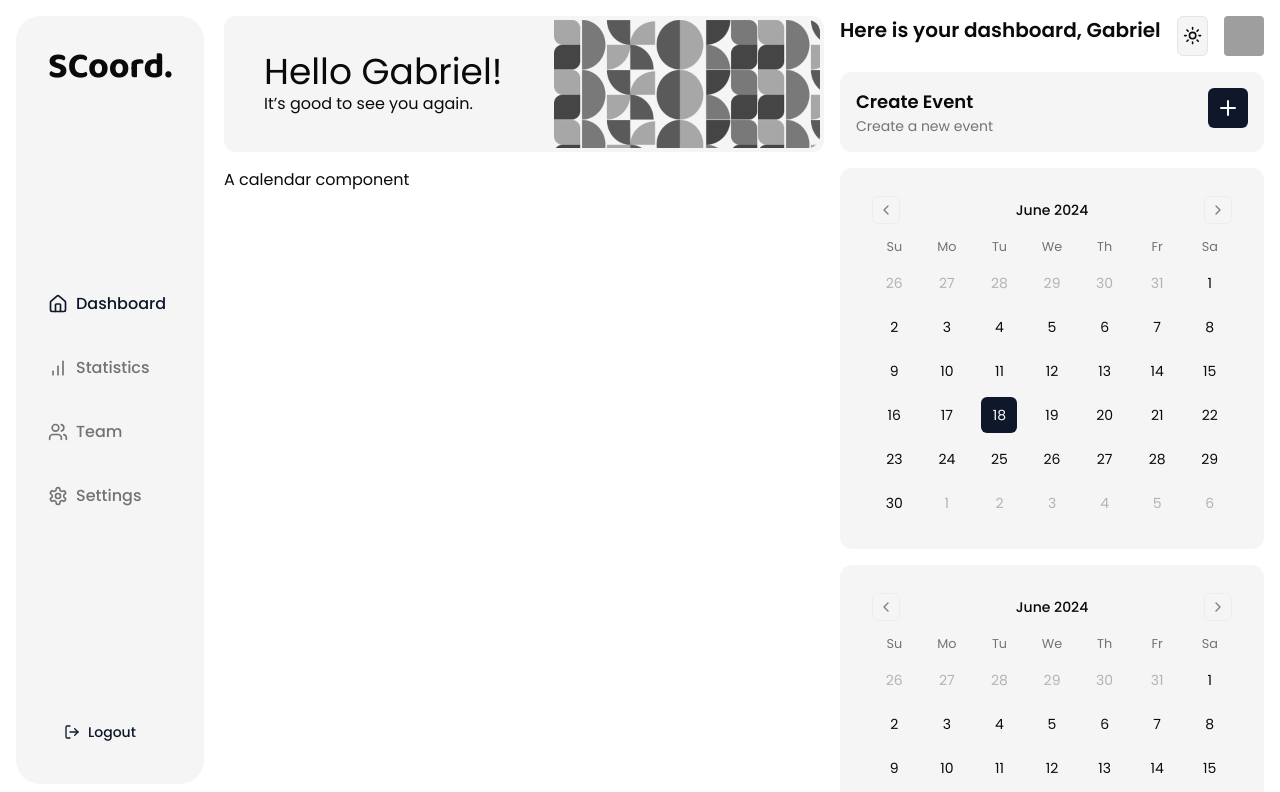
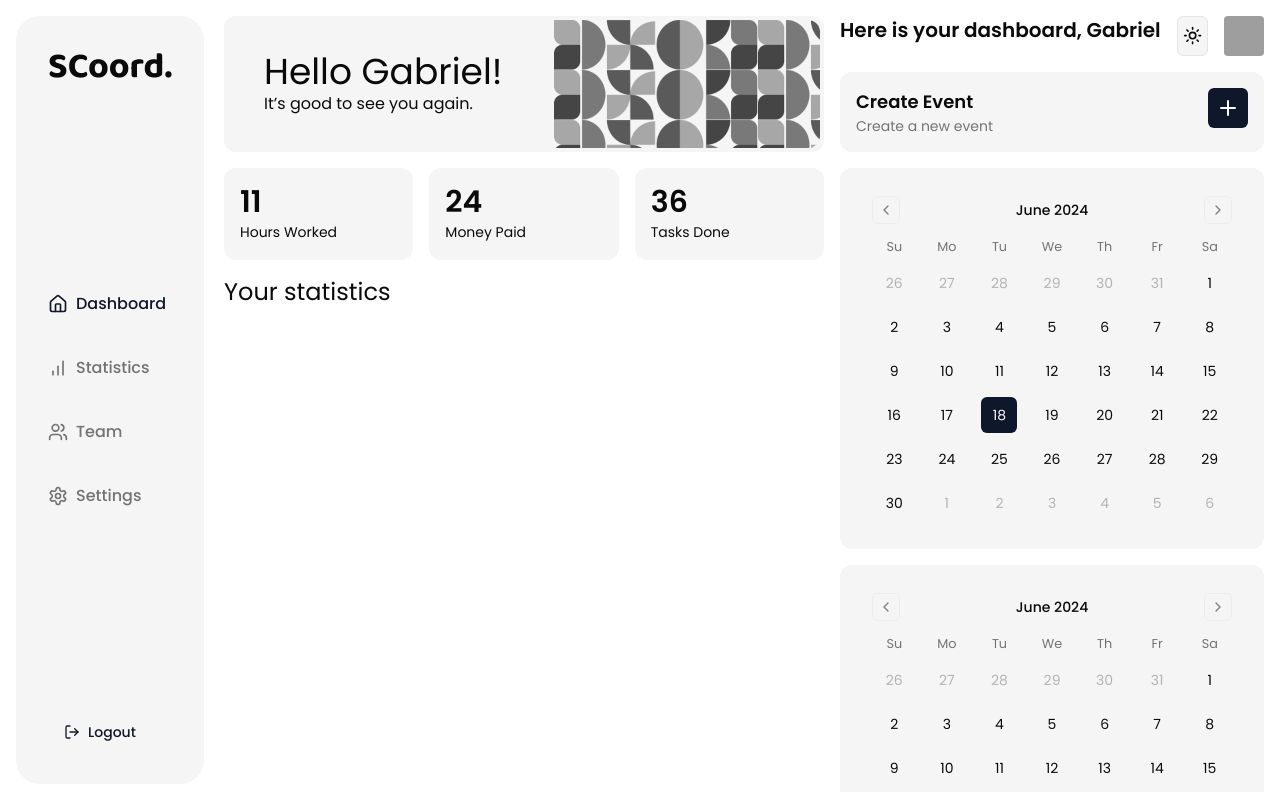
Before and after one commit to GabrielFeijo/SCoordena, a Next.js app in the folder app/: page / in a window 1280 px wide. Shown: the top 792 px of the page. Built offline with nearby package versions, Linux system fonts and the light colour scheme; grey boxes are pictures that could not be loaded.

Commit message:
feat: add card component to display statistics

```diff
--- a/app/src/app/page.tsx
+++ b/app/src/app/page.tsx
@@ -4,6 +4,7 @@ import { ModeToggle } from '@/components/mode-toogle';
 import CreateEvent from '@/components/dashboard/create-event';
 import AvatarComponent from '@/components/dashboard/avatar';
 import CalendarComponent from '@/components/dashboard/calendar-component';
+import Card from '@/components/dashboard/card';
 
 export default function Home() {
 	return (
@@ -28,10 +29,22 @@ export default function Home() {
 					</div>
 				</div>
 				<div className='grid grid-cols-1 lg:grid-cols-12 gap-4'>
-					<div className='lg:col-span-7 space-y-4 flex flex-col'>
-						<div>
-							<p>A calendar component</p>
+					<div className='lg:col-span-7 space-y-4'>
+						<div className='justify-between gap-4 flex flex-row'>
+							<Card
+								value={11}
+								description={'Hours Worked'}
+							/>
+							<Card
+								value={24}
+								description={'Money Paid'}
+							/>
+							<Card
+								value={36}
+								description={'Tasks Done'}
+							/>
 						</div>
+						<h2 className='text-2xl '>Your statistics</h2>
 					</div>
 					<div className='lg:col-span-5 space-y-4'>
 						<CalendarComponent />
--- /dev/null
+++ b/app/src/components/dashboard/card.tsx
@@ -0,0 +1,15 @@
+interface CardProps {
+	value: number;
+	description: string;
+}
+
+const Card = ({ value, description }: CardProps) => {
+	return (
+		<div className='bg-secondary rounded-xl p-4 w-full h-fit text-left'>
+			<h3 className='text-3xl font-semibold'>{value}</h3>
+			<span className='text-sm'>{description}</span>
+		</div>
+	);
+};
+
+export default Card;
```
